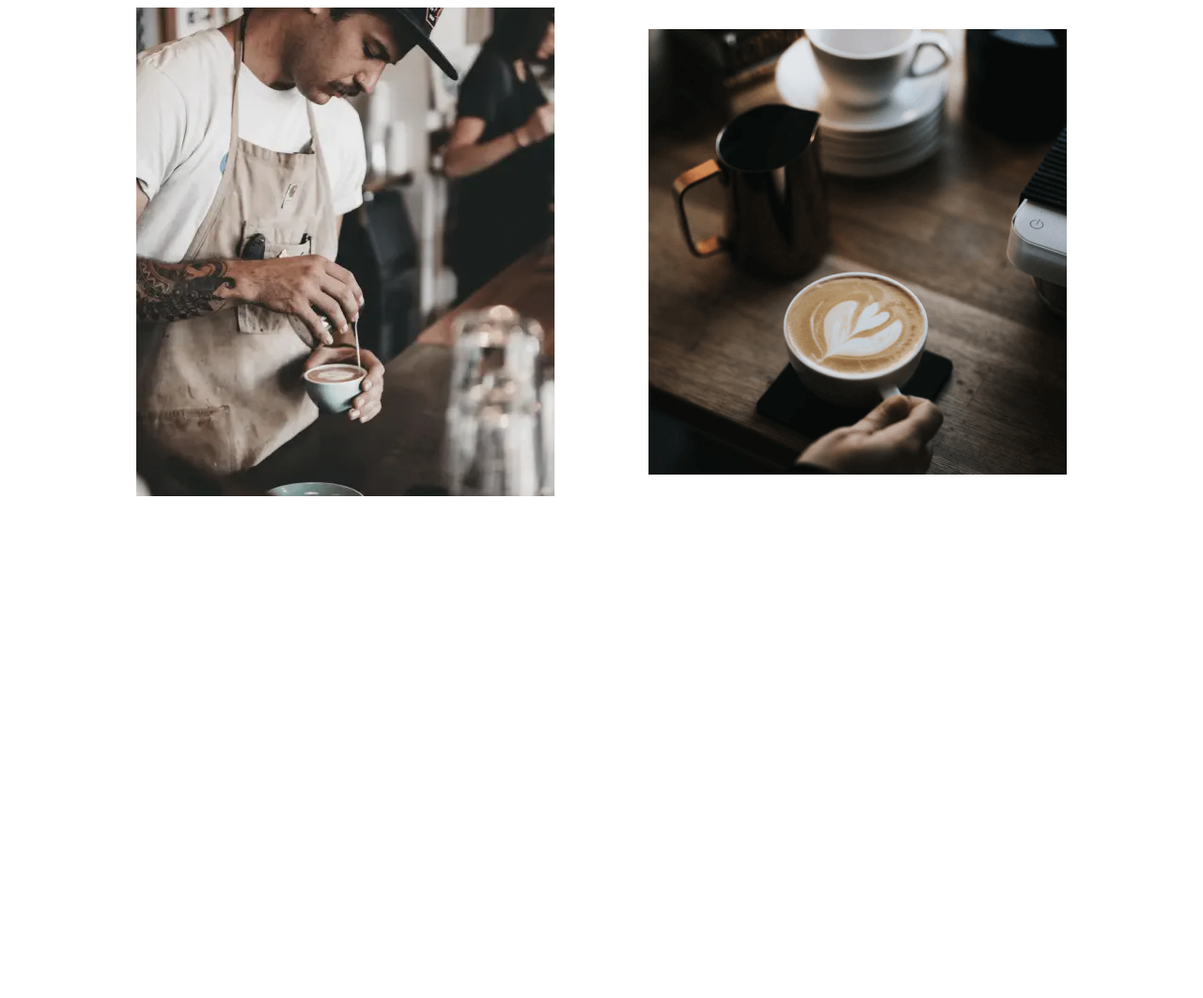
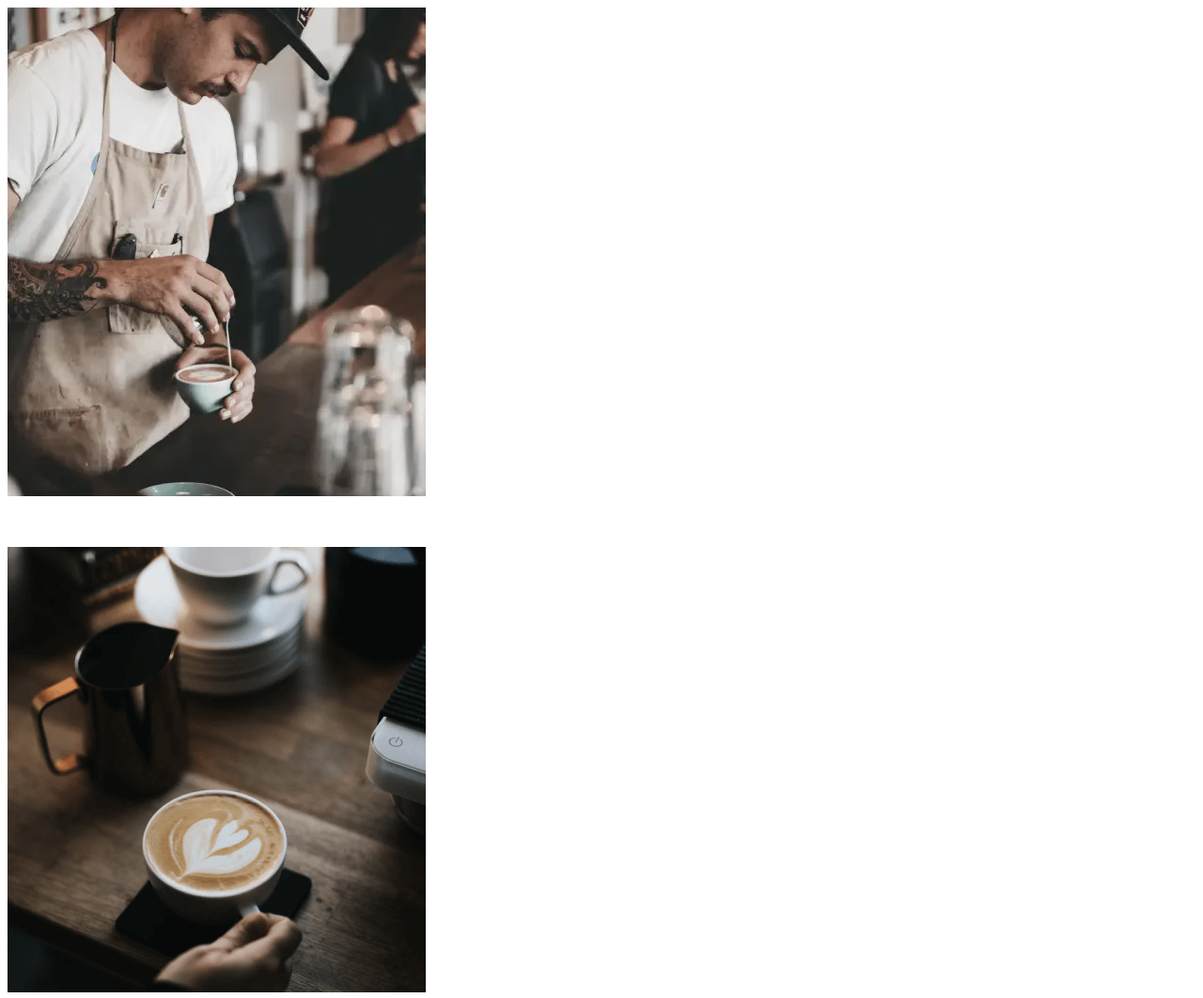
Before and after one commit to Diyorbek002/Retrina-cofee-images, a plain HTML site: page index.html in a window 1280 px wide. Shown: the whole page at 94% size. Before the commit the page ends 800 px from the top, so only its background shows below. Drawn offline with Linux system fonts and the light colour scheme.

Commit message:
Initial commit

```diff
--- a/css/main.css
+++ b/css/main.css
@@ -1,9 +1,8 @@
 div{
     display: flex;
-    justify-content: center;
-    align-items: center;
+    flex-direction: column;
 }
 
 picture + picture{
-    margin-left: 100px;
+    margin-top: 50px;
 }
```
